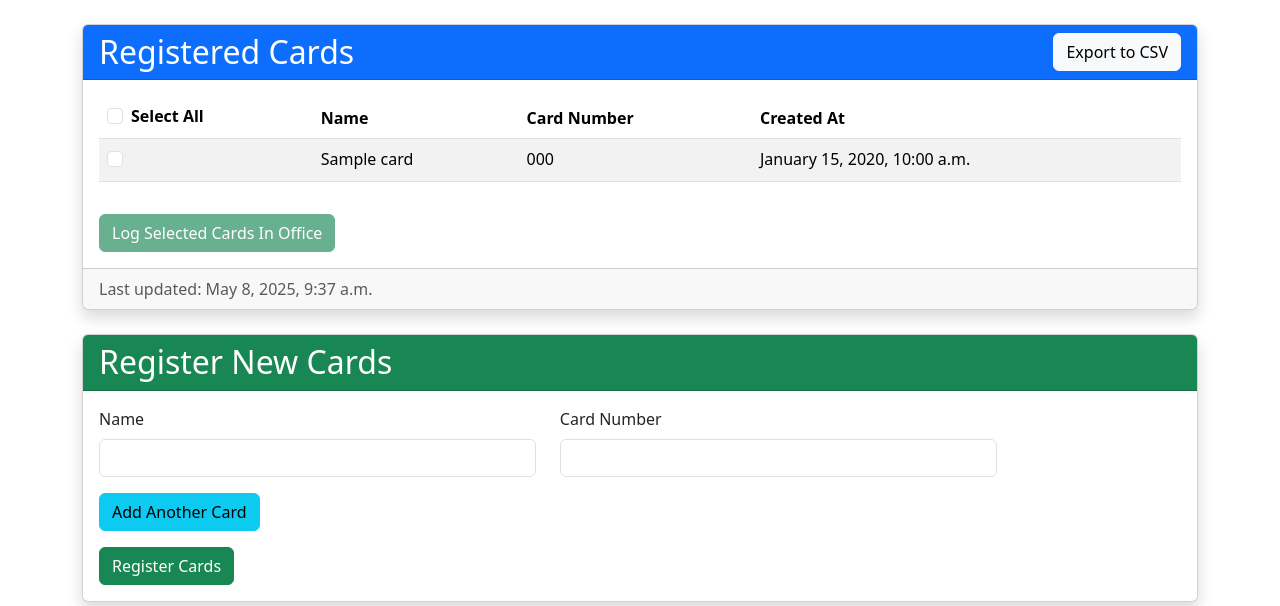
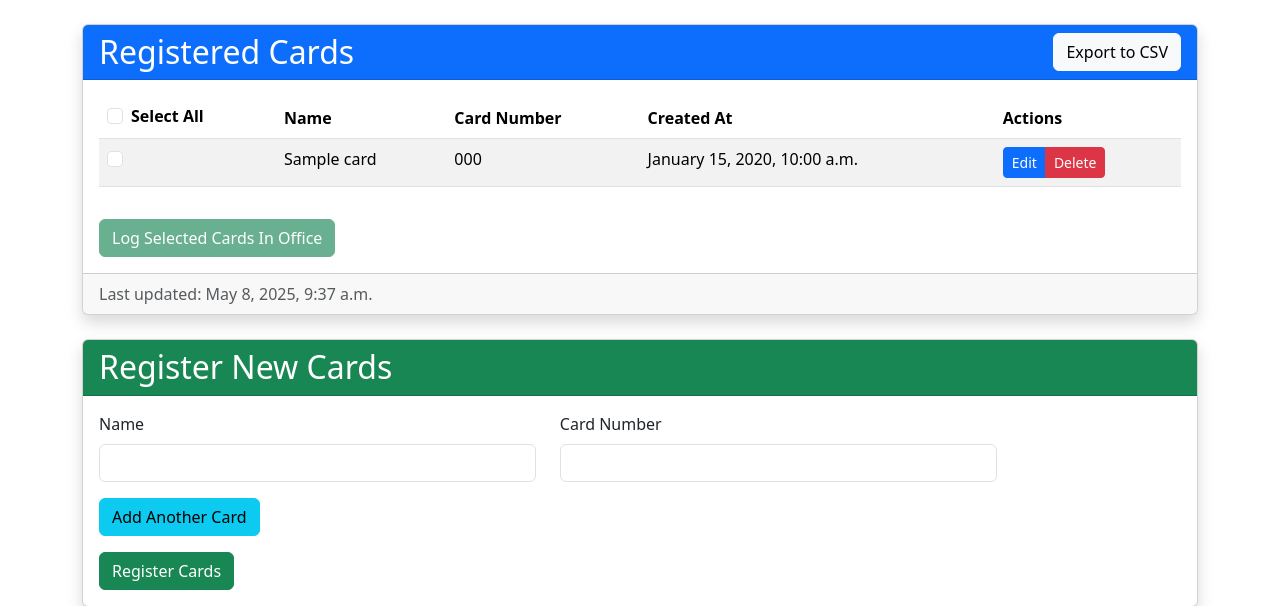
Before and after one commit to lechemmy/FireReg, a Django app: page /cards/ in a window 1280 px wide. Shown: the part 56-662 px from the top of the page. Run offline with Django 5.2, Linux system fonts and the light colour scheme; a user stored in the database is signed in; tables that the repository leaves empty hold one stand-in row (values such as "Sample post").

```diff
--- a/register/templates/register/cards.html
+++ b/register/templates/register/cards.html
@@ -29,6 +29,9 @@
                                         <th>Name</th>
                                         <th>Card Number</th>
                                         <th>Created At</th>
+                                        {% if user.is_superuser %}
+                                        <th>Actions</th>
+                                        {% endif %}
                                     </tr>
                                 </thead>
                                 <tbody>
@@ -46,6 +49,40 @@
                                             <td>{{ card.name }}</td>
                                             <td>{{ card.card_number }}</td>
                                             <td>{{ card.created_at|date:"F j, Y, g:i a" }}</td>
+                                            {% if user.is_superuser %}
+                                            <td>
+                                                <div class="btn-group btn-group-sm">
+                                                    <a href="{% url 'register:edit_card' card.id %}" class="btn btn-primary">
+                                                        <i class="bi bi-pencil"></i> Edit
+                                                    </a>
+                                                    <button type="button" class="btn btn-danger" data-bs-toggle="modal" data-bs-target="#deleteCardModal{{ card.id }}">
+                                                        <i class="bi bi-trash"></i> Delete
+                                                    </button>
+                                                </div>
+
+                                                <!-- Delete Confirmation Modal -->
+                                                <div class="modal fade" id="deleteCardModal{{ card.id }}" tabindex="-1" aria-labelledby="deleteCardModalLabel{{ card.id }}" aria-hidden="true">
+                                                    <div class="modal-dialog">
+                                                        <div class="modal-content">
+                                                            <div class="modal-header">
+                                                                <h5 class="modal-title" id="deleteCardModalLabel{{ card.id }}">Confirm Delete</h5>
+                                                                <button type="button" class="btn-close" data-bs-dismiss="modal" aria-label="Close"></button>
+                                                            </div>
+                                                            <div class="modal-body">
+                                                                Are you sure you want to delete the card for <strong>{{ card.name }}</strong>?
+                                                            </div>
+                                                            <div class="modal-footer">
+                                                                <button type="button" class="btn btn-secondary" data-bs-dismiss="modal">Cancel</button>
+                                                                <form method="post" action="{% url 'register:delete_card' card.id %}" style="display: inline;">
+                                                                    {% csrf_token %}
+                                                                    <button type="submit" class="btn btn-danger">Delete</button>
+                                                                </form>
+                                                            </div>
+                                                        </div>
+                                                    </div>
+                                                </div>
+                                            </td>
+                                            {% endif %}
                                         </tr>
                                     {% endfor %}
                                 </tbody>
--- a/register/urls.py
+++ b/register/urls.py
@@ -13,6 +13,8 @@ urlpatterns = [
     path('cards/log-in-office/', views.log_cards_in_office, name='log_cards_in_office'),
     path('cards/export/', views.export_cards, name='export_cards'),
     path('cards/import/', views.import_cards, name='import_cards'),
+    path('cards/edit/<int:card_id>/', views.edit_card, name='edit_card'),
+    path('cards/delete/<int:card_id>/', views.delete_card, name='delete_card'),
     path('api/rfid-scan/', views.rfid_scan, name='rfid_scan'),
     path('api-keys/', views.api_keys, name='api_keys'),
     path('api-keys/create/', views.create_api_key, name='create_api_key'),
--- a/register/views.py
+++ b/register/views.py
@@ -14,7 +14,16 @@ import json
 import csv
 import io
 
-# Custom forms for Fire Marshal management
+# Custom forms for Fire Marshal and Card management
+class CardForm(forms.ModelForm):
+    """Form for editing cards."""
+    class Meta:
+        model = Card
+        fields = ['name', 'card_number']
+        widgets = {
+            'name': forms.TextInput(attrs={'class': 'form-control'}),
+            'card_number': forms.TextInput(attrs={'class': 'form-control'}),
+        }
 class FireMarshalForm(forms.ModelForm):
     """Form for creating and editing Fire Marshals."""
     password1 = forms.CharField(label='Password', widget=forms.PasswordInput, required=False)
@@ -642,3 +651,44 @@ def delete_fire_marshal(request, user_id):
 
     messages.success(request, f'{user.username} removed from Fire Marshals.')
     return redirect('register:fire_marshals')
+
+@login_required
+def edit_card(request, card_id):
+    """View to edit an existing card."""
+    # Check if user is a superuser
+    if not request.user.is_superuser:
+        messages.error(request, 'Only superusers have permission to edit cards.')
+        return redirect('register:cards')
+
+    card = get_object_or_404(Card, id=card_id)
+
+    if request.method == 'POST':
+        form = CardForm(request.POST, instance=card)
+        if form.is_valid():
+            form.save()
+            messages.success(request, 'Card updated successfully.')
+            return redirect('register:cards')
+    else:
+        form = CardForm(instance=card)
+
+    return render(request, 'register/card_form.html', {
+        'form': form,
+        'title': 'Edit Card',
+        'card': card,
+    })
+
+@login_required
+@require_POST
+def delete_card(request, card_id):
+    """View to delete a card."""
+    # Check if user is a superuser
+    if not request.user.is_superuser:
+        messages.error(request, 'Only superusers have permission to delete cards.')
+        return redirect('register:cards')
+
+    card = get_object_or_404(Card, id=card_id)
+    card_name = card.name
+    card.delete()
+
+    messages.success(request, f'Card "{card_name}" deleted successfully.')
+    return redirect('register:cards')
```
Also changed, not shown: register/templates/register/card_form.html (added, +54 -0 lines).
